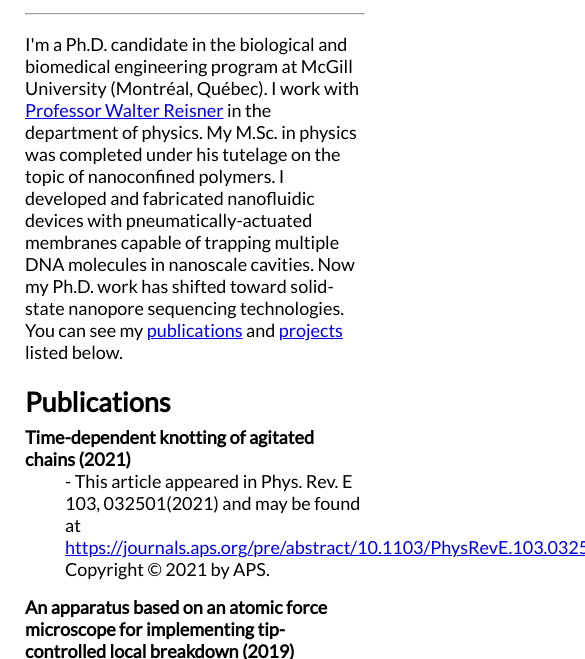
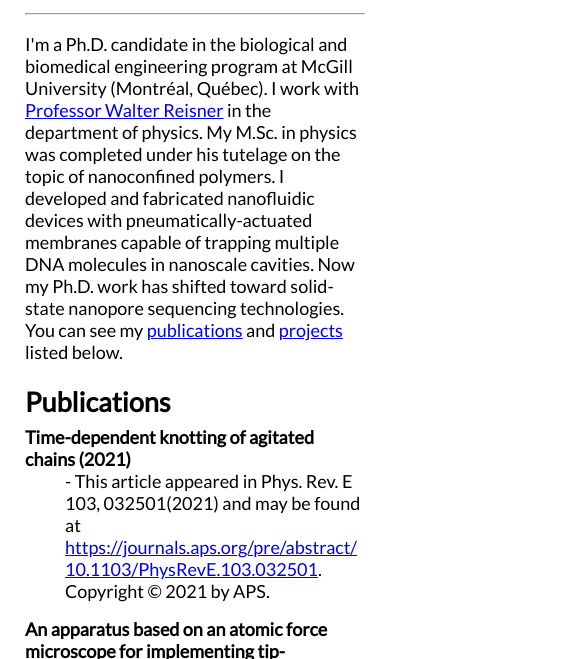
Before and after one commit to xcapaldi/website, a plain HTML site: page index.html in a window 390 px wide. Shown: the part 103-762 px from the top of the page, 585 px wide, since content can reach past the window. Drawn offline with Linux system fonts and the light colour scheme.

Commit message:
Fix long link issue on mobile.

```diff
--- a/assets/style.css
+++ b/assets/style.css
@@ -41,6 +41,11 @@
 /* padding and border elements are included in the total width and heights */
 * {
   box-sizing: border-box;
+}
+
+/* Fix long links on mobile so that they break */
+a {
+    word-wrap: break-word;
 }
 
 body {
```
